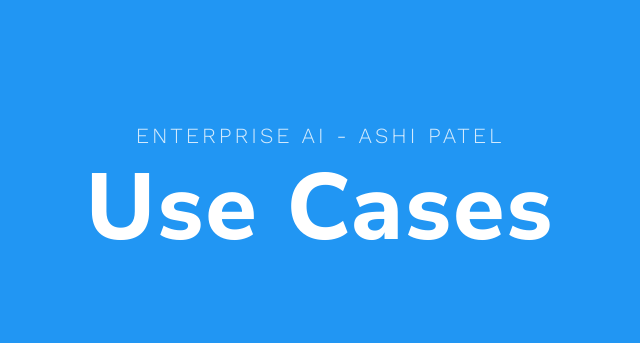
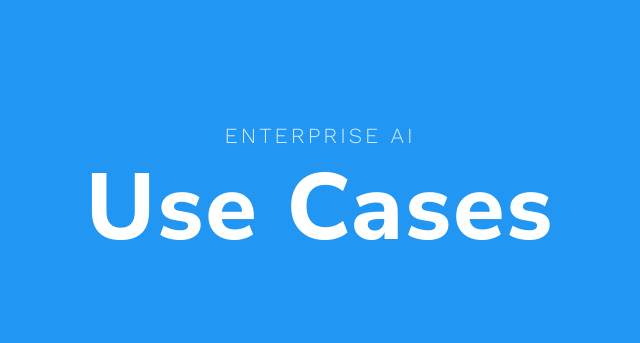
Before and after one commit to pavitra14/Inframind4-EAI, a Flask app: page / in a window 1280 px wide. Shown: the part 81-424 px from the top of the page, without its empty margins (320-960 px from the left). Run offline with Flask 2, Linux system fonts and the light colour scheme.

Commit message:
Update index.html

```diff
--- a/templates/index.html
+++ b/templates/index.html
@@ -32,7 +32,7 @@
 <section class="tm-margin-large-top">
     <div class="uk-container uk-text-center">
 
-        <p class="uk-margin-remove-bottom tm-overtitle uk-margin-top uk-text-uppercase letter-spacing-l" data-uk-scrollspy="cls: uk-animation-slide-bottom-medium">Enterprise AI - Ashi Patel</p>
+        <p class="uk-margin-remove-bottom tm-overtitle uk-margin-top uk-text-uppercase letter-spacing-l" data-uk-scrollspy="cls: uk-animation-slide-bottom-medium">Enterprise AI</p>
         <h1 class="uk-margin-small-top uk-heading-hero" data-uk-scrollspy="cls: uk-animation-slide-bottom-medium; delay: 40">Use Cases</h1>
 
         <div class="uk-grid-medium uk-child-width-1-3@m uk-grid-small uk-grid-match tm-margin-large-top uk-text-center" data-uk-grid data-uk-scrollspy="cls: uk-animation-slide-bottom-medium; delay: 80">
```
